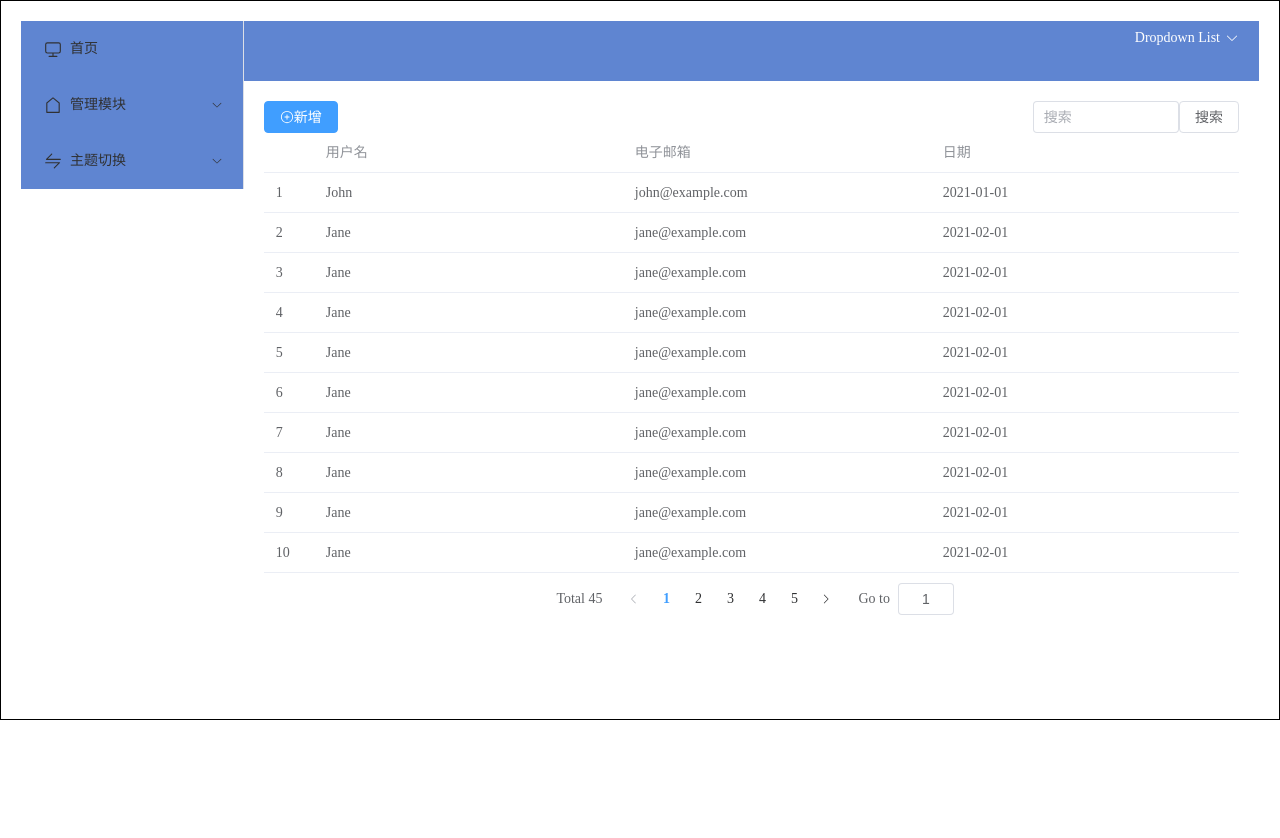
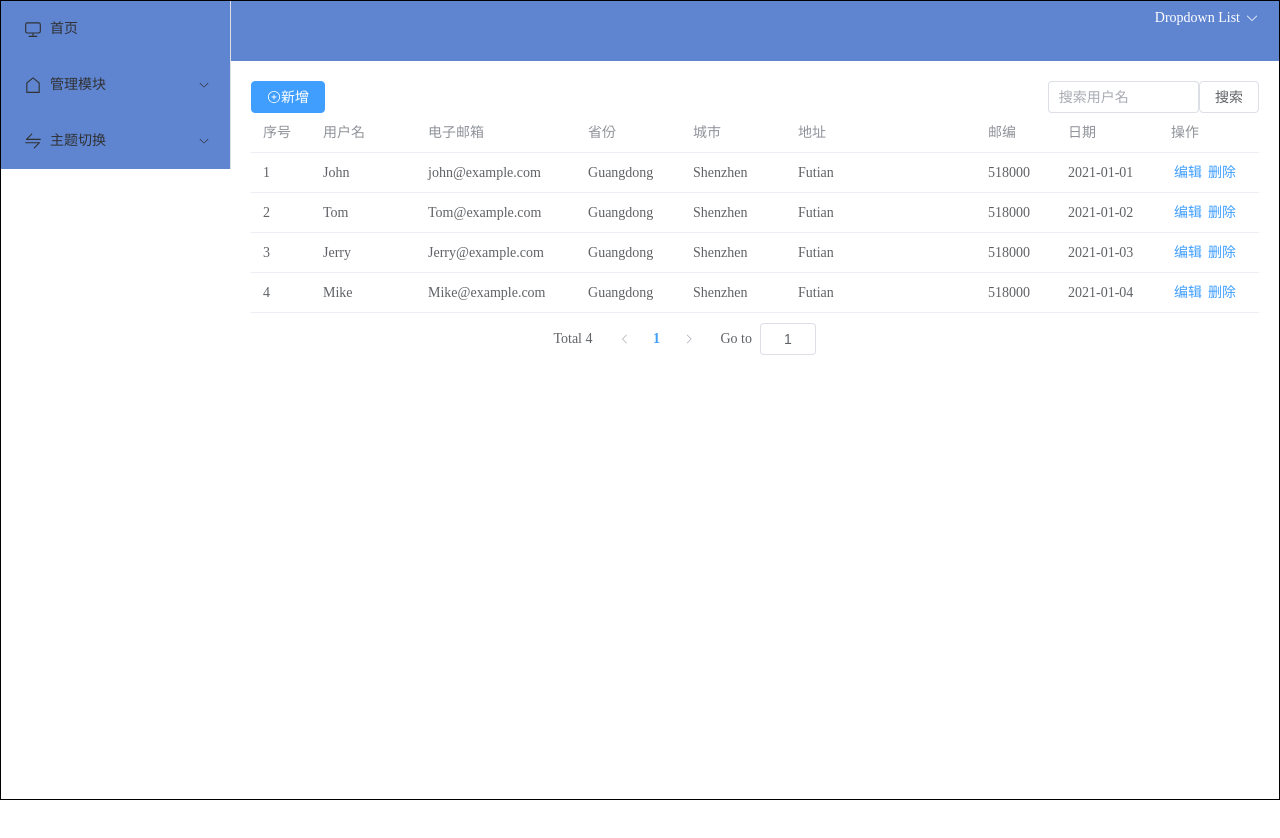
Before and after one commit to gbnijnugyf/web-vue, a Vue app: page /main/table in a window 1280 px wide. Shown: the top 838 px of the page. After the commit the page ends 800 px from the top, so only its background shows below. Built offline with nearby package versions, Linux system fonts and the light colour scheme.

Commit message:
feat: add table

```diff
--- a/src/App.vue
+++ b/src/App.vue
@@ -56,9 +56,7 @@ export function changeTheme(color: string) {
   <div class="common-layout">
     <el-container>
       <!-- <el-header>Header</el-header> -->
-      <el-main>
         <RouterView />
-      </el-main>
     </el-container>
   </div>
 </template>
@@ -67,8 +65,9 @@ export function changeTheme(color: string) {
 .common-layout {
   border: 1px solid black;
   width: 100vw;
-  height: 90vh;
-
+  min-height: 100vh;
+  max-width: 1450px;
+  overflow-x: hidden;
   .el-main {
     margin: 0 auto;
     width: 80%;
--- a/src/views/MainView.vue
+++ b/src/views/MainView.vue
@@ -19,7 +19,7 @@ function handleSelect(keyPath: string) {
 </script>
 <template>
   <el-container class="main-container">
-    <el-aside width="18%">
+    <el-aside class="my-aside" width="18%">
       <el-scrollbar>
         <el-menu :default-openeds="['1']">
           <el-menu-item
@@ -76,27 +76,30 @@ function handleSelect(keyPath: string) {
         </div>
       </el-header>
 
-      <div class="el-main-container">
-        <el-main>
+        <el-main style="min-height: min-content;">
           <RouterView />
         </el-main>
-      </div>
+
     </el-container>
   </el-container>
 </template>
 
 <style lang="scss">
 .main-container {
-  width: 100%;
-  height: 90%;
+  // width: 100%;
+  // height: 90%;
   .el-sub-menu {
     background-color: rgb(95, 133, 209);
   }
-
   .el-header {
     position: relative;
     background-color: rgb(95, 133, 209);
     color: var(--el-text-color-primary);
+  }
+  @media (max-width: 999px) {
+    .my-aside {
+      display: none;
+    }
   }
   #yellow {
     background-color: rgb(188, 144, 80);
@@ -113,4 +116,7 @@ function handleSelect(keyPath: string) {
   align-items: center;
   margin-top: 10%;
 }
+// .el-container{
+//   height: min-content
+// }
 </style>
--- a/src/views/TableView.vue
+++ b/src/views/TableView.vue
@@ -2,10 +2,12 @@
   <div class="table-container">
     <el-row class="table-toolbar">
       <el-col :span="12">
-        <el-button type="primary" @click="addRow"><el-icon><CirclePlus /></el-icon>新增</el-button>
+        <el-button type="primary" @click="openDialog('add')"
+          ><el-icon><CirclePlus /></el-icon>新增</el-button
+        >
       </el-col>
       <el-col :span="12" style="text-align: right">
-        <el-input v-model="search" placeholder="搜索" style="width: 30%;"/>
+        <el-input v-model="search" placeholder="搜索用户名" style="width: 30%" />
         <el-button @click="searchRows">搜索</el-button>
       </el-col>
     </el-row>
@@ -13,15 +15,37 @@
       :data="
         filteredData.slice((currentPage - 1) * pageSize, currentPage * pageSize)
       "
-      style="width: 100%"
+      style="width: 100%; height: min-content"
     >
-      <el-table-column type="index" width="50"></el-table-column>
+      <el-table-column prop="id" label="序号" width="60"></el-table-column>
       <el-table-column prop="name" label="用户名"></el-table-column>
-      <el-table-column prop="email" label="电子邮箱"></el-table-column>
-      <el-table-column prop="date" label="日期"></el-table-column>
+      <el-table-column
+        prop="email"
+        label="电子邮箱"
+        width="160"
+      ></el-table-column>
+      <el-table-column prop="province" label="省份"></el-table-column>
+      <el-table-column prop="city" label="城市"></el-table-column>
+      <el-table-column
+        prop="address"
+        label="地址"
+        width="190"
+      ></el-table-column>
+      <el-table-column
+        prop="postcode"
+        label="邮编"
+        width="80"
+      ></el-table-column>
+      <el-table-column prop="date" label="日期" width="103"></el-table-column>
+      <el-table-column label="操作" width="100">
+        <template #default="{ row }">
+          <a size="mini" @click="openDialog('edit', row)">编辑</a>
+          <a size="mini" @click="openDialog('delete', row)">删除</a>
+        </template>
+      </el-table-column>
     </el-table>
     <el-pagination
-    class="table-pagination"
+      class="table-pagination"
       @size-change="handleSizeChange"
       @current-change="handleCurrentChange"
       :current-page="currentPage"
@@ -30,65 +54,209 @@
       :total="filteredData.length"
     >
     </el-pagination>
+
+    <el-dialog v-model="dialogVisible" :title="dialogTitle">
+      <el-form v-if="dialogTitle !== '删除'" ref="form" :model="currentRow" :rules="rules">
+        <el-form-item label="用户名" prop="name">
+          <el-input v-model="currentRow.name"></el-input>
+        </el-form-item>
+        <el-form-item label="电子邮箱" prop="email">
+          <el-input v-model="currentRow.email"></el-input>
+        </el-form-item>
+        <el-form-item label="省份" prop="province">
+          <el-select v-model="currentRow.province" placeholder="请选择">
+            <el-option
+              v-for="item in provinces"
+              :key="item.value"
+              :label="item.label"
+              :value="item.value"
+            >
+            </el-option>
+          </el-select>
+        </el-form-item>
+        <el-form-item label="城市" prop="city">
+          <el-select v-model="currentRow.city" placeholder="请选择">
+            <el-option
+              v-for="item in cities"
+              :key="item.value"
+              :label="item.label"
+              :value="item.value"
+            >
+            </el-option>
+          </el-select>
+        </el-form-item>
+        <el-form-item label="地址">
+          <el-input v-model="currentRow.address"></el-input>
+        </el-form-item>
+        <el-form-item label="邮编" prop="postcode">
+          <el-input v-model="currentRow.postcode"></el-input>
+        </el-form-item>
+        <el-form-item label="日期" prop="date">
+          <el-date-picker
+            v-model="currentRow.date"
+            type="date"
+            placeholder="选择日期"
+          >
+          </el-date-picker>
+        </el-form-item>
+      </el-form>
+      <p v-else style="margin: 20px 10px;">确定永久删除用户：{{ currentRow.name }} 吗？</p>
+      <span slot="footer" class="dialog-footer">
+        <el-button @click="dialogVisible = false">取 消</el-button>
+        <el-button type="primary" @click="submitDialog">确 定</el-button>
+      </span>
+    </el-dialog>
   </div>
 </template>
 
 <script setup lang="ts">
-import { ref, computed } from "vue";
-import {CirclePlus} from '@element-plus/icons-vue';
+import { ref, computed, reactive } from "vue";
+import { CirclePlus } from "@element-plus/icons-vue";
 
 const data = ref([
-  { name: "John", email: "john@example.com", date: "2021-01-01" },
-  { name: "Jane", email: "jane@example.com", date: "2021-02-01" },
-  { name: "Jane", email: "jane@example.com", date: "2021-02-01" },
-  { name: "Jane", email: "jane@example.com", date: "2021-02-01" },
-  { name: "Jane", email: "jane@example.com", date: "2021-02-01" },
-  { name: "Jane", email: "jane@example.com", date: "2021-02-01" },
-  { name: "Jane", email: "jane@example.com", date: "2021-02-01" },
-  { name: "Jane", email: "jane@example.com", date: "2021-02-01" },
-  { name: "Jane", email: "jane@example.com", date: "2021-02-01" },
-  { name: "Jane", email: "jane@example.com", date: "2021-02-01" },
-  { name: "Jane", email: "jane@example.com", date: "2021-02-01" },
-  { name: "Jane", email: "jane@example.com", date: "2021-02-01" },
-  { name: "Jane", email: "jane@example.com", date: "2021-02-01" },
-  { name: "Jane", email: "jane@example.com", date: "2021-02-01" },
-  { name: "Jane", email: "jane@example.com", date: "2021-02-01" },
-  { name: "Jane", email: "jane@example.com", date: "2021-02-01" },
-  { name: "Jane", email: "jane@example.com", date: "2021-02-01" },
-  { name: "Jane", email: "jane@example.com", date: "2021-02-01" },
-  { name: "Jane", email: "jane@example.com", date: "2021-02-01" },
-  { name: "Jane", email: "jane@example.com", date: "2021-02-01" },
-  { name: "Jane", email: "jane@example.com", date: "2021-02-01" },
-  { name: "Jane", email: "jane@example.com", date: "2021-02-01" },
-  { name: "Jane", email: "jane@example.com", date: "2021-02-01" },
-  { name: "Jane", email: "jane@example.com", date: "2021-02-01" },
-  { name: "Jane", email: "jane@example.com", date: "2021-02-01" },
-  { name: "Jane", email: "jane@example.com", date: "2021-02-01" },
-  { name: "Jane", email: "jane@example.com", date: "2021-02-01" },
-  { name: "Jane", email: "jane@example.com", date: "2021-02-01" },
-  { name: "Jane", email: "jane@example.com", date: "2021-02-01" },
-  { name: "Jane", email: "jane@example.com", date: "2021-02-01" },
-  { name: "Jane", email: "jane@example.com", date: "2021-02-01" },
-  { name: "Jane", email: "jane@example.com", date: "2021-02-01" },
-  { name: "Jane", email: "jane@example.com", date: "2021-02-01" },
-  { name: "Jane", email: "jane@example.com", date: "2021-02-01" },
-  { name: "Jane", email: "jane@example.com", date: "2021-02-01" },
-  { name: "Jane", email: "jane@example.com", date: "2021-02-01" },
-  { name: "Jane", email: "jane@example.com", date: "2021-02-01" },
-  { name: "Jane", email: "jane@example.com", date: "2021-02-01" },
-  { name: "Jane", email: "jane@example.com", date: "2021-02-01" },
-  { name: "Jane", email: "jane@example.com", date: "2021-02-01" },
-  { name: "Jane", email: "jane@example.com", date: "2021-02-01" },
-  { name: "Jane", email: "jane@example.com", date: "2021-02-01" },
-  { name: "Jane", email: "jane@example.com", date: "2021-02-01" },
-  { name: "Jane", email: "jane@example.com", date: "2021-02-01" },
-  { name: "Jane", email: "jane@example.com", date: "2021-02-01" },
+  {
+    id: 1,
+    name: "John",
+    email: "john@example.com",
+    date: "2021-01-01",
+    province: "Guangdong",
+    city: "Shenzhen",
+    address: "Futian",
+    postcode: "518000",
+  },
+  {
+    id: 2,
+    name: "Tom",
+    email: "Tom@example.com",
+    date: "2021-01-02",
+    province: "Guangdong",
+    city: "Shenzhen",
+    address: "Futian",
+    postcode: "518000",
+  },
+  {
+    id: 3,
+    name: "Jerry",
+    email: "Jerry@example.com",
+    date: "2021-01-03",
+    province: "Guangdong",
+    city: "Shenzhen",
+    address: "Futian",
+    postcode: "518000",
+  },
+  {
+    id: 4,
+    name: "Mike",
+    email: "Mike@example.com",
+    date: "2021-01-04",
+    province: "Guangdong",
+    city: "Shenzhen",
+    address: "Futian",
+    postcode: "518000",
+  },
+
   // Add more data as needed
 ]);
+
+const validateEmail = (_rule: any, value: any, callback: any) => {
+  const emailRegex = /\S+@\S+\.\S+/;
+  if (!emailRegex.test(value)) {
+    callback(new Error("请输入有效的电子邮箱"));
+  } else {
+    callback();
+  }
+};
+
+const validatePostcode = (_rule: any, value: any, callback: any) => {
+  if (!/^\d{6}$/.test(value)) {
+    callback(new Error("邮编必须是6位数字"));
+  } else {
+    callback();
+  }
+};
+
+const rules = {
+  name: [{ required: true, message: "请输入用户名", trigger: "blur" }],
+  email: [
+    { required: true, message: "请输入电子邮箱", trigger: "blur" },
+    { validator: validateEmail, trigger: "blur" },
+  ],
+  province: [{ required: true, message: "请选择省份", trigger: "change" }],
+  city: [{ required: true, message: "请选择城市", trigger: "change" }],
+  postcode: [
+    { required: true, message: "请输入邮编", trigger: "blur" },
+    { validator: validatePostcode, trigger: "blur" },
+  ],
+  date: [{ required: true, message: "请选择日期", trigger: "change" }],
+};
+
+const provinces = [
+  { value: '湖北', label: '湖北' },
+  // add more provinces as needed
+];
+
+const cities = [
+  { value: '武汉', label: '武汉' },
+  { value: '荆州', label: '荆州' },
+  { value: '宜昌', label: '宜昌' },
+  { value: '襄阳', label: '襄阳' },
+  // add more cities as needed
+];
+
+
+const form = ref();
+
+const submitDialog = () => {
+  if (dialogTitle.value === "删除") {
+    const index = data.value.findIndex((item) => item.id === currentRow.id);
+    if (index !== -1) {
+      data.value.splice(index, 1);
+    }
+    dialogVisible.value = false;
+  } else {
+    form.value.validate((valid: boolean) => {
+      if (valid) {
+        if (dialogTitle.value === "新增") {
+          addRow();
+        } else if (dialogTitle.value === "编辑") {
+          const index = data.value.findIndex((item) => item.id === currentRow.id);
+          if (index !== -1) {
+            data.value.splice(index, 1, { ...currentRow });
+          }
+        }
+        dialogVisible.value = false;
+      }
+    });
+  }
+};
+
 
 const search = ref("");
 const currentPage = ref(1);
 const pageSize = ref(10);
+const dialogVisible = ref(false);
+const dialogTitle = ref("");
+const currentRow = reactive<{
+  id: number;
+  name: string;
+  email: string;
+  date: string;
+  province: string;
+  city: string;
+  address: string;
+  postcode: string;
+}>(
+  {} as {
+    id: number;
+    name: string;
+    email: string;
+    date: string;
+    province: string;
+    city: string;
+    address: string;
+    postcode: string;
+  }
+);
 
 const filteredData = computed(() => {
   if (!search.value) return data.value;
@@ -100,9 +268,14 @@ const filteredData = computed(() => {
 
 const addRow = () => {
   data.value.push({
-    name: "New user",
-    email: "new@example.com",
-    date: new Date().toISOString().slice(0, 10),
+    id: data.value.length + 1,
+    name: currentRow.name,
+    email: currentRow.email,
+    date: new Date(currentRow.date).toISOString().split("T")[0],
+    province: currentRow.province,
+    city: currentRow.city,
+    address: currentRow.address,
+    postcode: currentRow.postcode,
   });
 };
 
@@ -117,25 +290,89 @@ const handleSizeChange = (val: number) => {
 const handleCurrentChange = (val: number) => {
   currentPage.value = val;
 };
+
+const openDialog = (type: string, row = {}) => {
+  console.log(type, row);
+  if (type === "add") {
+    console.log("1");
+    dialogTitle.value = "新增";
+    currentRow.name = "";
+    currentRow.email = "";
+    currentRow.date = "";
+    currentRow.province = "";
+    currentRow.city = "";
+    currentRow.address = "";
+    currentRow.postcode = "";
+  } else if (type === "edit") {
+    dialogTitle.value = "编辑";
+    Object.assign(currentRow, row);
+  } else if (type === "delete") {
+    dialogTitle.value = "删除";
+    Object.assign(currentRow, row);
+  }
+  dialogVisible.value = true;
+  console.log(dialogVisible.value);
+};
+
+//   console.log(23);
+//   if (dialogTitle.value === "新增") {
+//     addRow();
+//   } else if (dialogTitle.value === "编辑") {
+//     const index = data.value.findIndex(
+//       (item: {
+//         id: number;
+//         name: string;
+//         email: string;
+//         date: string;
+//         province: string;
+//         city: string;
+//         address: string;
+//         postcode: string;
+//       }) => item.id === currentRow.id
+//     );
+//     if (index !== -1) {
+//       data.value.splice(index, 1, { ...currentRow } as {
+//         id: number;
+//         name: string;
+//         email: string;
+//         date: string;
+//         province: string;
+//         city: string;
+//         address: string;
+//         postcode: string;
+//       });
+//     }
+//   } else if (dialogTitle.value === "删除") {
+//     const index = data.value.findIndex(
+//       (item: { id: number }) => item.id === currentRow.id
+//     );
+//     if (index !== -1) {
+//       data.value.splice(index, 1);
+//     }
+//   }
+//   dialogVisible.value = false;
+// };
 </script>
 
 <style lang="scss">
-.table-container{
-    // height: 99%;
-    // scrollbar-width: 0;
-    background-color: white
+.table-container {
+  height: 80vh;
+  background-color: white;
 }
 .table-toolbar {
   width: 100%;
   display: flex;
   justify-content: space-between;
-
   .el-col {
     background-color: white;
   }
 }
-.table-pagination{
-    margin: 30%;
-    margin-top: 1%;
+.table-pagination {
+  margin: 30%;
+  margin-top: 1%;
+}
+a {
+  color: rgb(63, 158, 255);
+  cursor: pointer;
 }
 </style>
```
